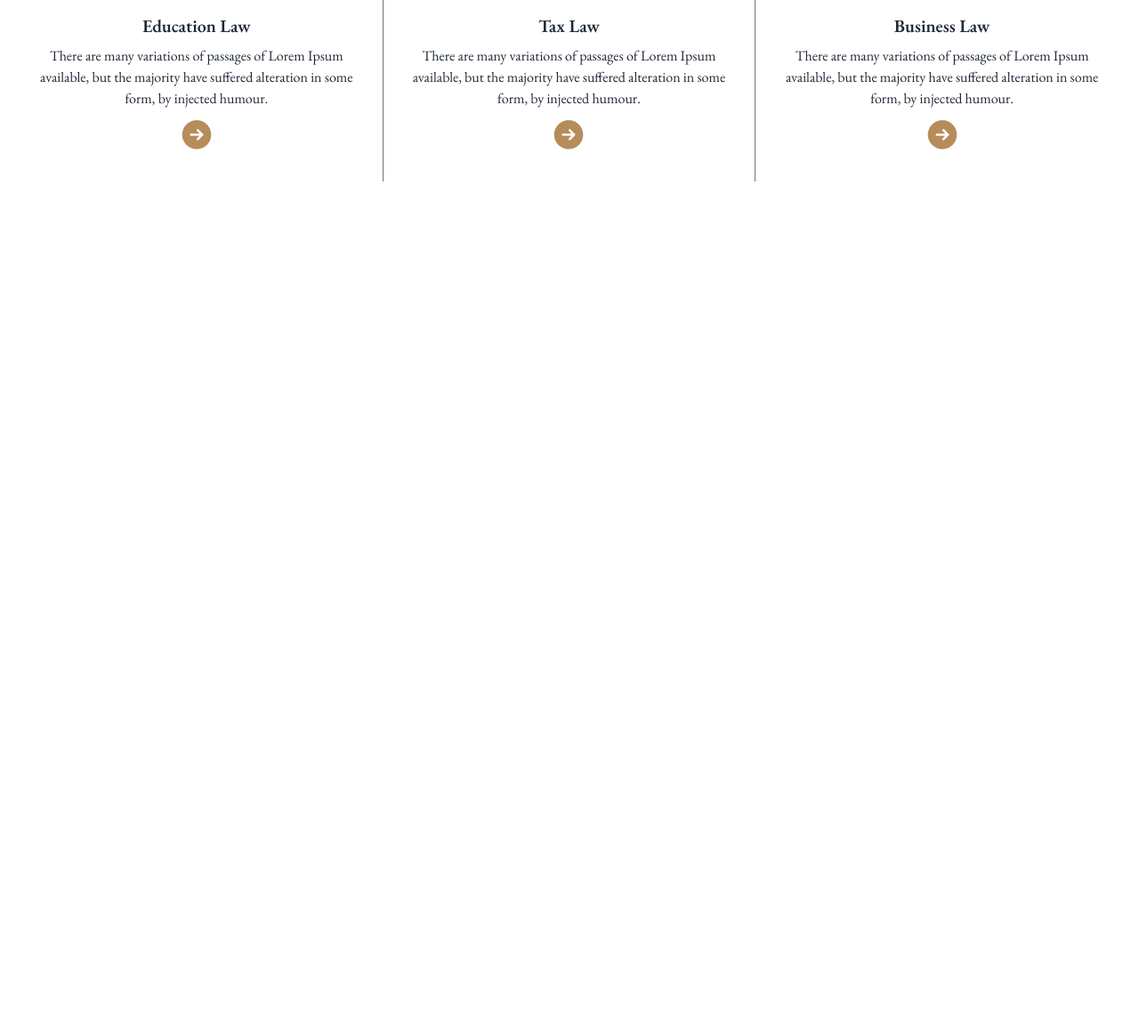
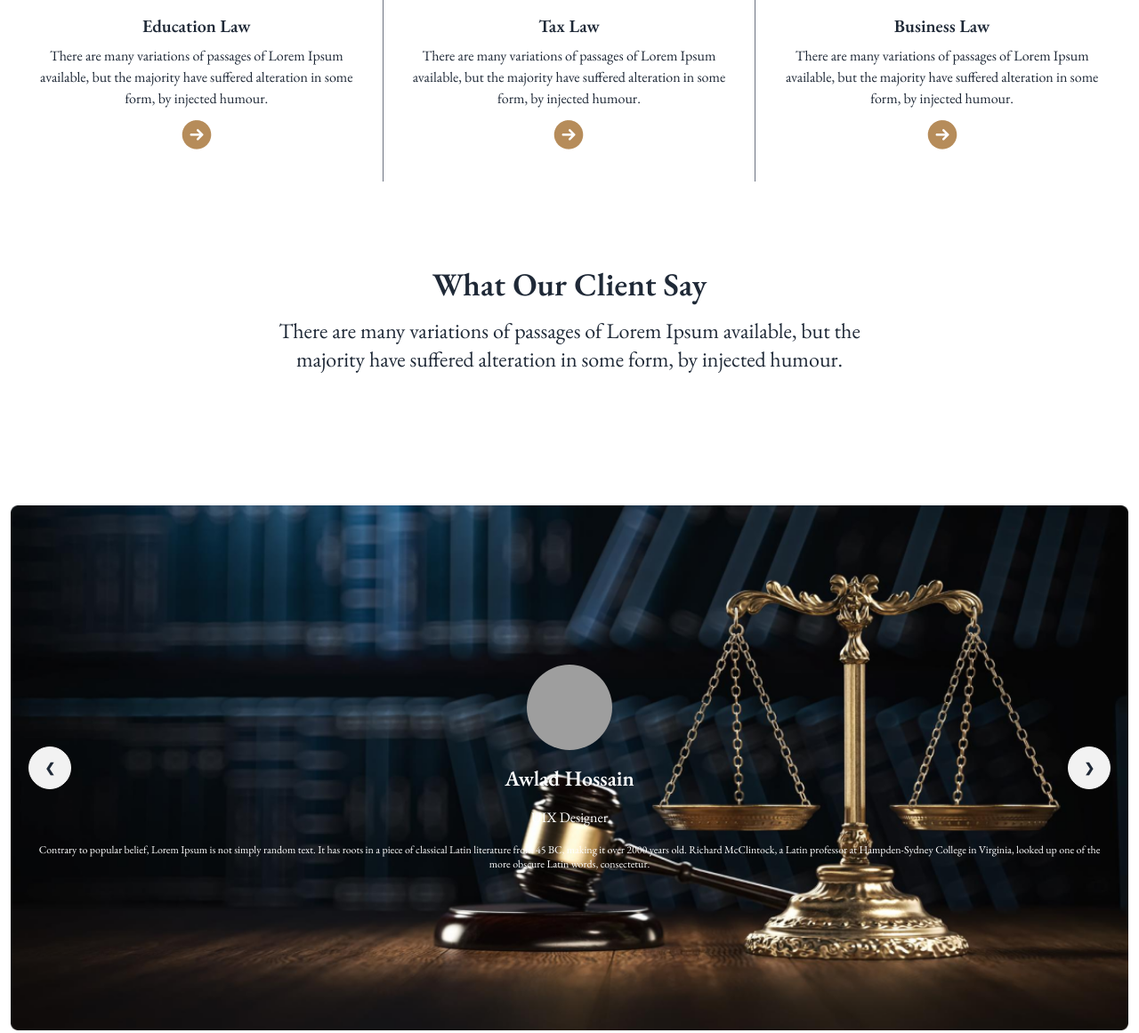
Before and after one commit to saim-alam1/legal-solution-website, a plain HTML site: page index.html in a window 1280 px wide. Shown: the part 1331-2492 px from the top of the page at 89% size. Before the commit the page ends 1631 px from the top, so only its background shows below. Drawn offline with nearby package versions, Linux system fonts and the light colour scheme; grey boxes are pictures that could not be loaded.

Commit message:
Fixed The Slide 1 Issue

```diff
--- a/index.html
+++ b/index.html
@@ -239,6 +239,73 @@
         </div>
       </div>
     </section>
+
+    <!-- Client Review Section -->
+    <section class="mb-24">
+      <!-- Text Area -->
+      <div class="text-center lg:w-[700px] mx-auto space-y-4">
+        <h3 class="text-4xl font-semibold">What Our Client Say</h3>
+        <p class="lg:text-2xl">There are many variations of passages of Lorem Ipsum available, but the majority have
+          suffered alteration in
+          some form,
+          by injected humour.</p>
+      </div>
+
+      <!-- Carusel Area -->
+      <div>
+        <!-- Carusel/Slider -->
+        <div class="carousel w-full mt-6">
+          <!-- Slide 1 -->
+          <div id="slide1" class="carousel-item relative w-full md:flex md:flex-col md:items-center md:justify-center">
+            <img src="images/banner.png" class="w-full" />
+            <!-- Slider Text -->
+            <div
+              class="absolute text-white  container flex flex-col items-center justify-center md:space-y-4 px-5 py-4">
+              <!-- Avatar -->
+              <div class="avatar">
+                <div class="md:w-24 w-16 rounded-full">
+                  <img src="https://img.daisyui.com/images/stock/photo-1534528741775-53994a69daeb.webp" />
+                </div>
+              </div>
+              <!-- Text Box -->
+              <div class="text-center md:space-y-4">
+                <h3 class="text-2xl font-semibold">Awlad Hossain</h3>
+                <p>UIX Designer</p>
+                <p class="text-xs">Contrary to popular belief, Lorem Ipsum is not simply random text. It has roots in a
+                  piece of
+                  classical Latin literature
+                  from 45 BC, making it over 2000 years old. Richard McClintock, a Latin professor at Hampden-Sydney
+                  College in Virginia,
+                  looked up one of the more obscure Latin words, consectetur.</p>
+              </div>
+            </div>
+
+            <div class="absolute left-5 right-5 top-1/2 flex -translate-y-1/2 transform justify-between">
+              <a href="#slide3" class="btn btn-circle">❮</a>
+              <a href="#slide2" class="btn btn-circle">❯</a>
+            </div>
+          </div>
+
+          <!-- Slide 2 -->
+          <div id="slide2" class="carousel-item relative w-full">
+            <img src="images/slider-2.jpg" class="w-full" />
+            <div class="absolute left-5 right-5 top-1/2 flex -translate-y-1/2 transform justify-between">
+              <a href="#slide1" class="btn btn-circle">❮</a>
+              <a href="#slide3" class="btn btn-circle">❯</a>
+            </div>
+          </div>
+
+          <!-- Slide 3 -->
+          <div id="slide3" class="carousel-item relative w-full">
+            <img src="images/slider-3.jpg" class="w-full" />
+            <div class="absolute left-5 right-5 top-1/2 flex -translate-y-1/2 transform justify-between">
+              <a href="#slide2" class="btn btn-circle">❮</a>
+              <a href="#slide1" class="btn btn-circle">❯</a>
+            </div>
+          </div>
+        </div>
+      </div>
+    </section>
   </main>
 </body>
 
```
